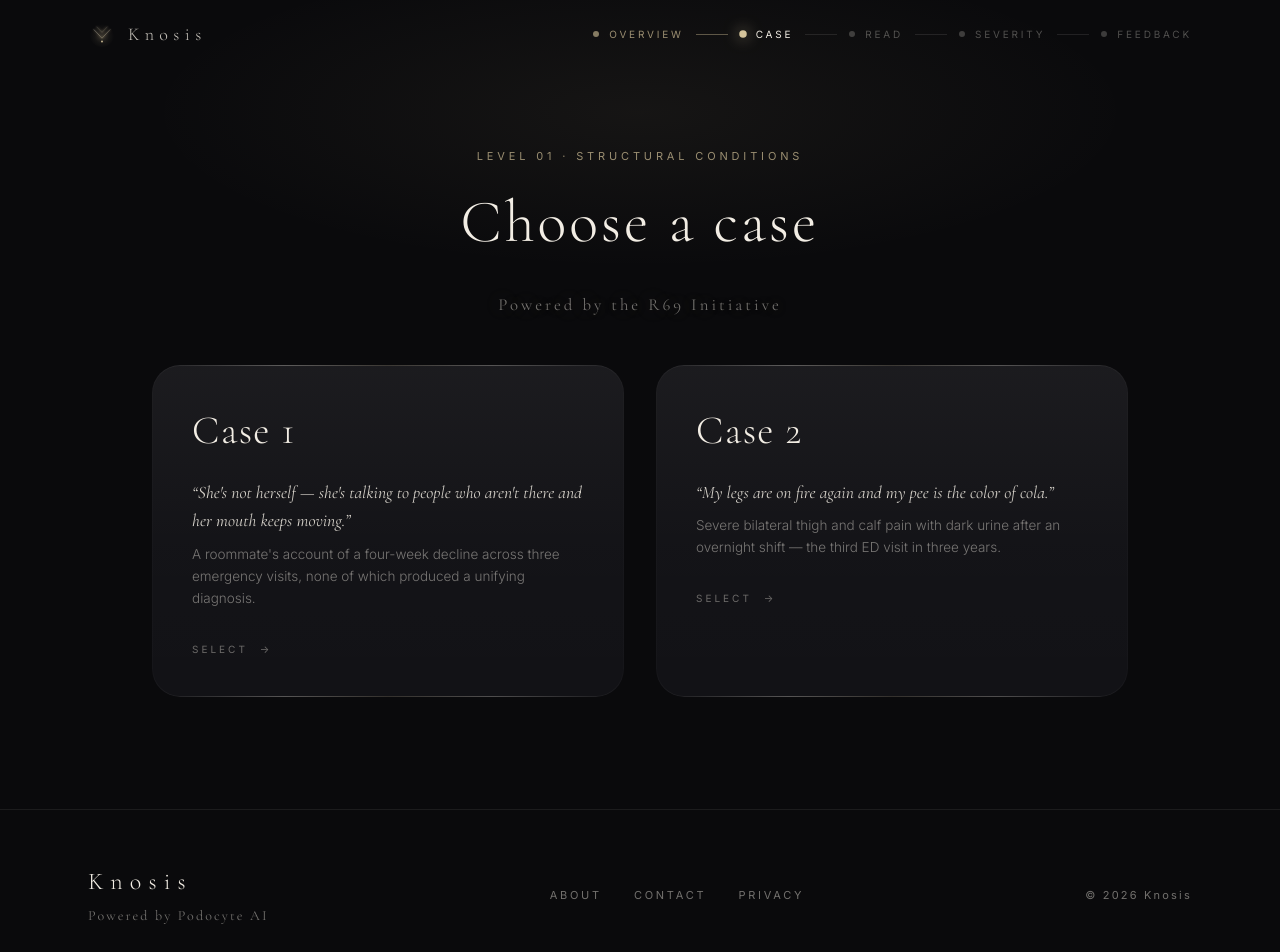
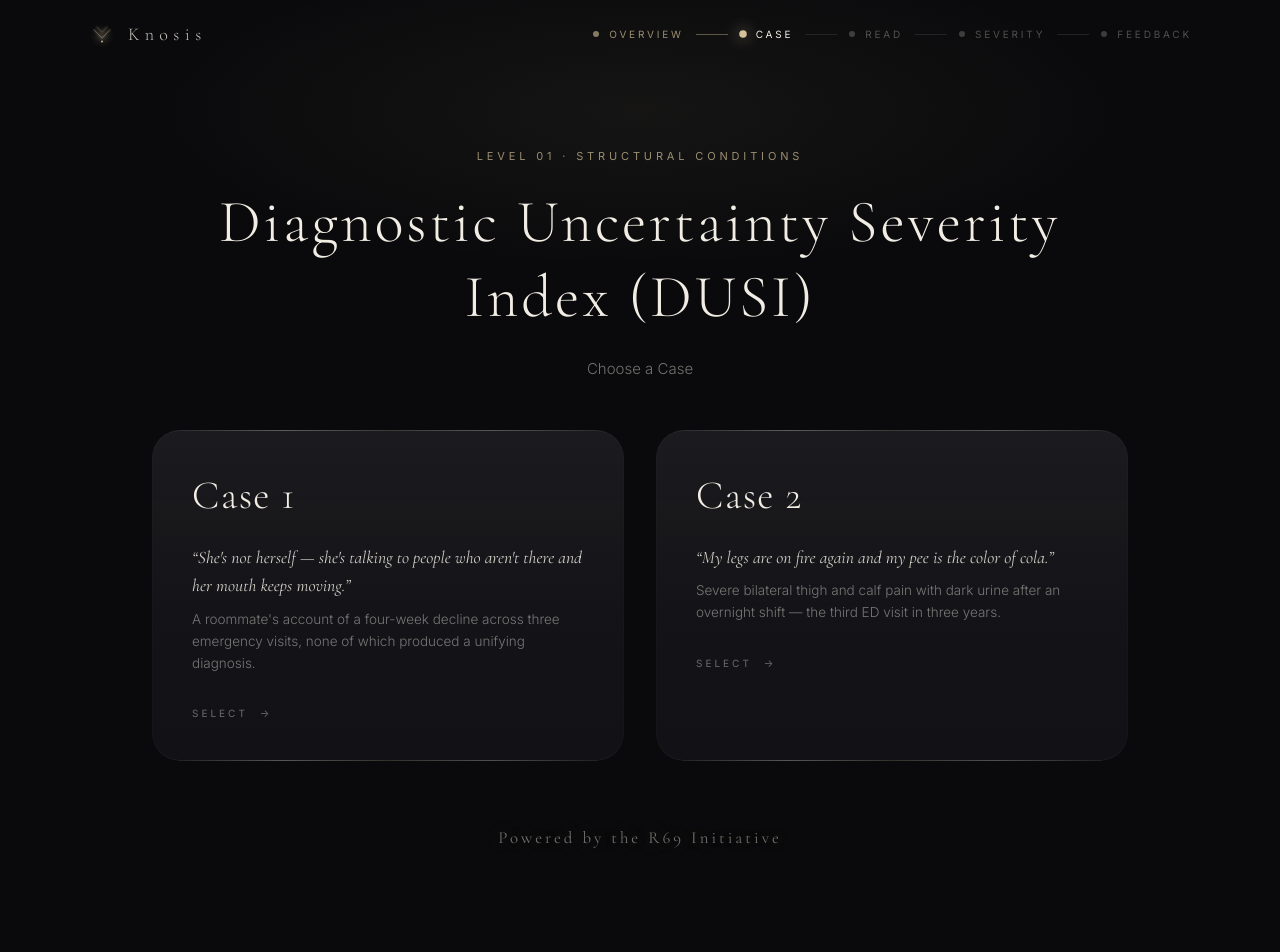
Before and after one commit to tonyneub22/knosis, a React (Vite) app: page /structural-conditions/cases in a window 1280 px wide. Shown: the top 952 px of the page. Built offline with nearby package versions, Linux system fonts and the light colour scheme.

Commit message:
add dusi and r69 link

```diff
--- a/src/pages/layer1/ChooseCase.tsx
+++ b/src/pages/layer1/ChooseCase.tsx
@@ -11,17 +11,9 @@ export default function ChooseCase() {
 
   return (
     <main className="relative mx-auto w-full max-w-5xl px-6 pb-28 pt-12 sm:pt-20">
-      <PageIntro eyebrow="Level 01 · Structural conditions" title="Choose a case" />
-
-      <motion.p
-        initial={{ opacity: 0, y: 10 }}
-        animate={{ opacity: 1, y: 0 }}
-        transition={{ duration: 0.9, delay: 0.15, ease }}
-        className="mt-8 text-center font-display text-[1.05rem] tracking-[0.18em] text-ivory-dim"
-        style={{ textShadow: '0 0 20px rgba(212,195,154,0.28)' }}
-      >
-        Powered by the R69 Initiative
-      </motion.p>
+      <PageIntro eyebrow="Level 01 · Structural conditions" title="Diagnostic Uncertainty Severity Index (DUSI)">
+        Choose a Case
+      </PageIntro>
 
       <div className="mt-12 grid grid-cols-1 gap-6 md:grid-cols-2 lg:gap-8">
         {cases.map((c, i) => (
@@ -50,6 +42,20 @@ export default function ChooseCase() {
           </Card>
         ))}
       </div>
+
+      <motion.a
+        href="https://www.r69initiative.org/"
+        target="_blank"
+        rel="noopener noreferrer"
+        initial={{ opacity: 0, y: 10 }}
+        animate={{ opacity: 1, y: 0 }}
+        transition={{ duration: 0.9, delay: 0.15, ease }}
+        whileHover={{ textShadow: '0 0 28px rgba(212,195,154,0.75)' }}
+        className="mt-16 block text-center font-display text-[1.05rem] tracking-[0.18em] text-ivory-dim transition-colors duration-500 hover:text-gold/90"
+        style={{ textShadow: '0 0 20px rgba(212,195,154,0.28)' }}
+      >
+        Powered by the R69 Initiative
+      </motion.a>
     </main>
   )
 }
```
